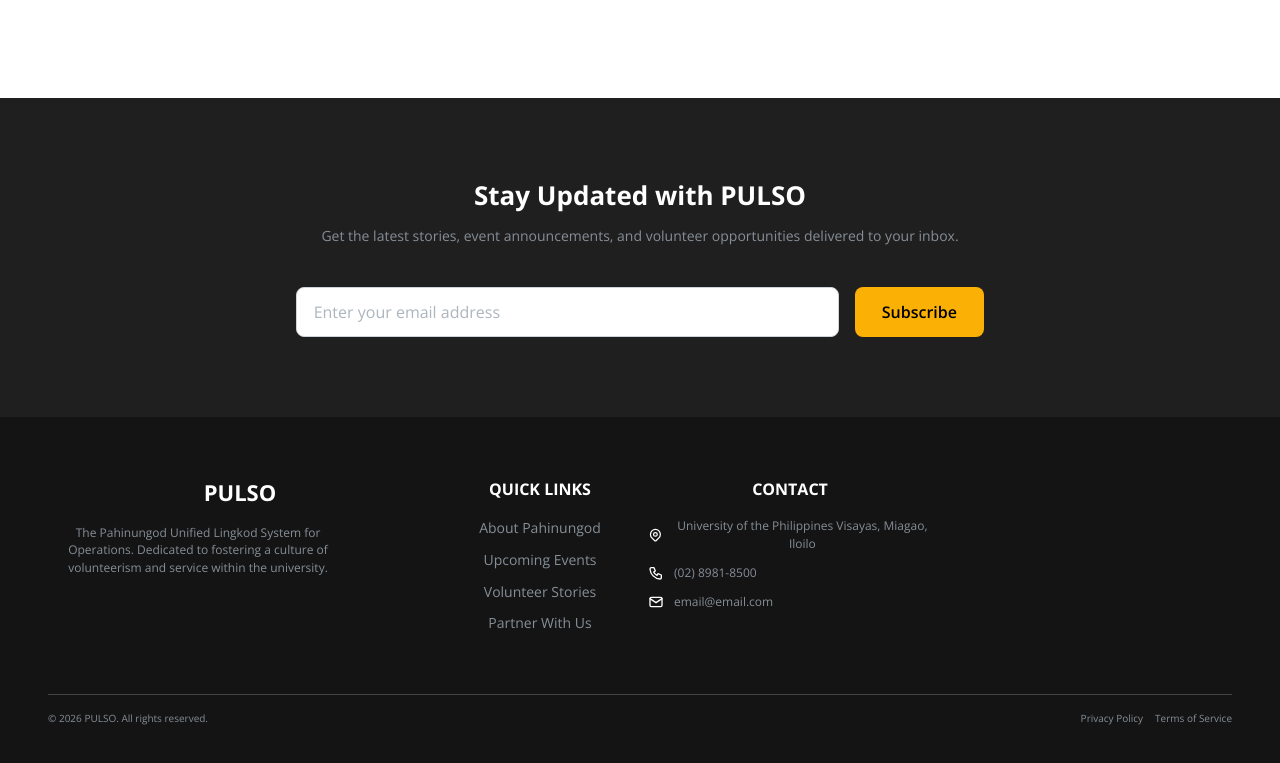
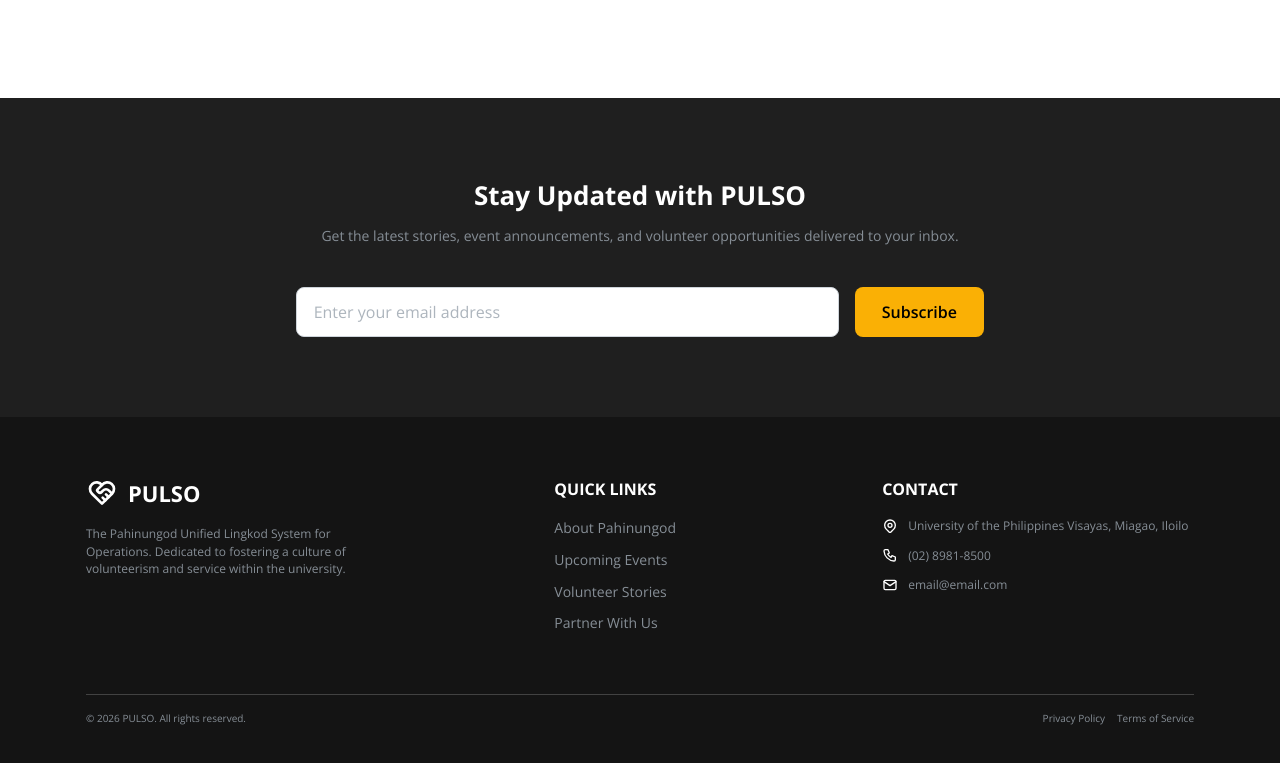
Before and after one commit to kaz-paolo/Puso-CMSC198, a React (Vite) app in the folder frontend/: page / in a window 1280 px wide. Shown: the part 1757-2520 px from the top of the page. Built offline with nearby package versions, Linux system fonts and the light colour scheme; no server answers; what @stackframe/react would draw is missing.

Commit message:
Fix footer layout

```diff
--- a/frontend/src/pages/Home.jsx
+++ b/frontend/src/pages/Home.jsx
@@ -35,6 +35,7 @@ import {
   IconPhone,
   IconMapPin,
   IconPalette,
+  IconHeartHandshake,
 } from "@tabler/icons-react";
 
 import heroBg from "../assets/hero-image.png";
@@ -146,17 +147,20 @@ function Footer() {
   const theme = useMantineTheme();
   return (
     <Box bg={theme.colors.dark[9]} c={theme.white} py={rem(60)} px="xl">
-      <Container size="xl">
-        <Grid>
-          <Grid.Col span={4}>
-            <Title order={3}>PULSO</Title>
+      <Container size="lg">
+        <Grid ta={"start"} justify="center">
+          <Grid.Col span={5}>
+            <Group wrap="nowrap" gap="xs">
+              <IconHeartHandshake size={32} />
+              <Title order={3}>PULSO</Title>
+            </Group>
             <Text c="dimmed" size="sm" mt="md" maw={300}>
               The Pahinungod Unified Lingkod System for Operations. Dedicated to
               fostering a culture of volunteerism and service within the
               university.
             </Text>
           </Grid.Col>
-          <Grid.Col span={2}>
+          <Grid.Col span={"auto"}>
             <Title order={5} c="white">
               QUICK LINKS
             </Title>
@@ -175,7 +179,7 @@ function Footer() {
               </Anchor>
             </Stack>
           </Grid.Col>
-          <Grid.Col span={3}>
+          <Grid.Col span={"auto"}>
             <Title order={5} c="white">
               CONTACT
             </Title>
```
